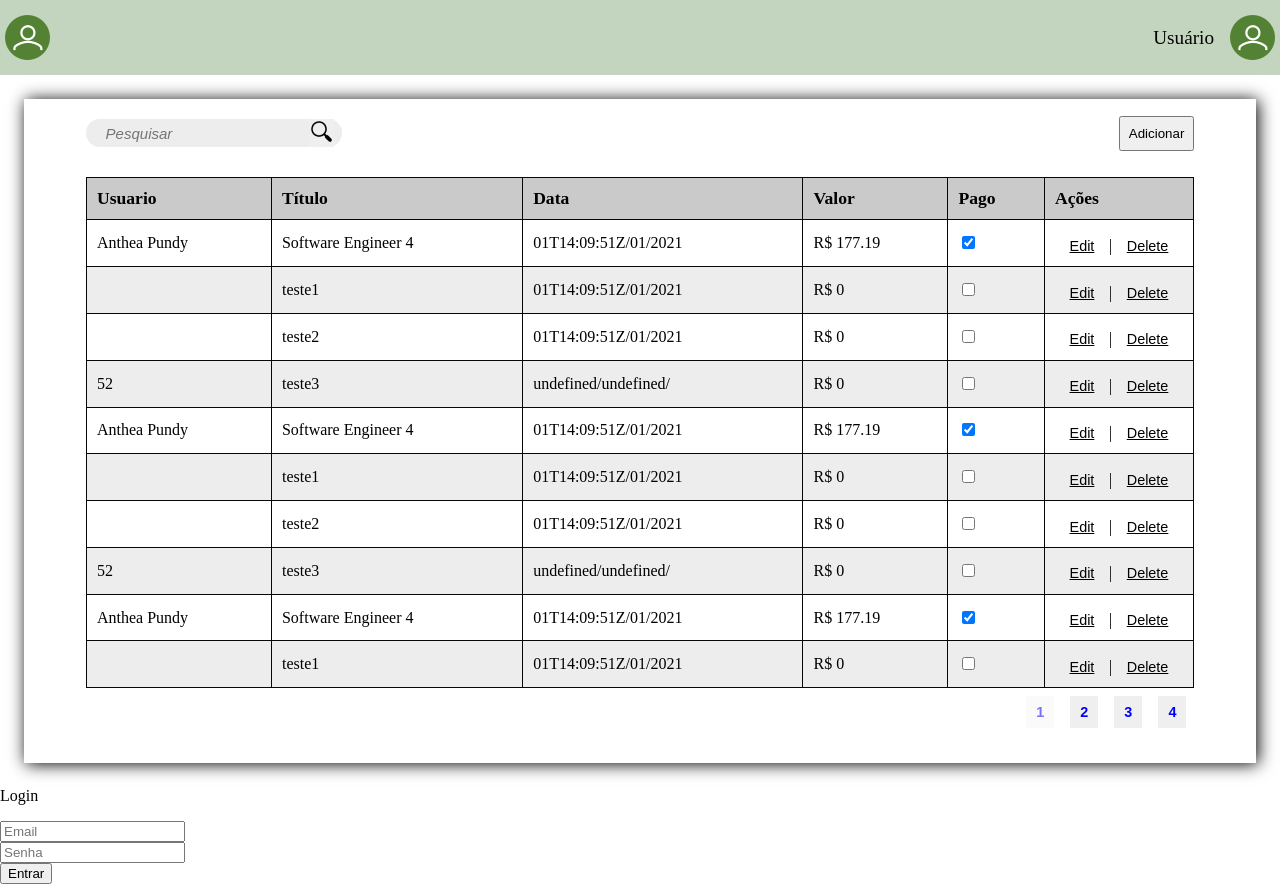
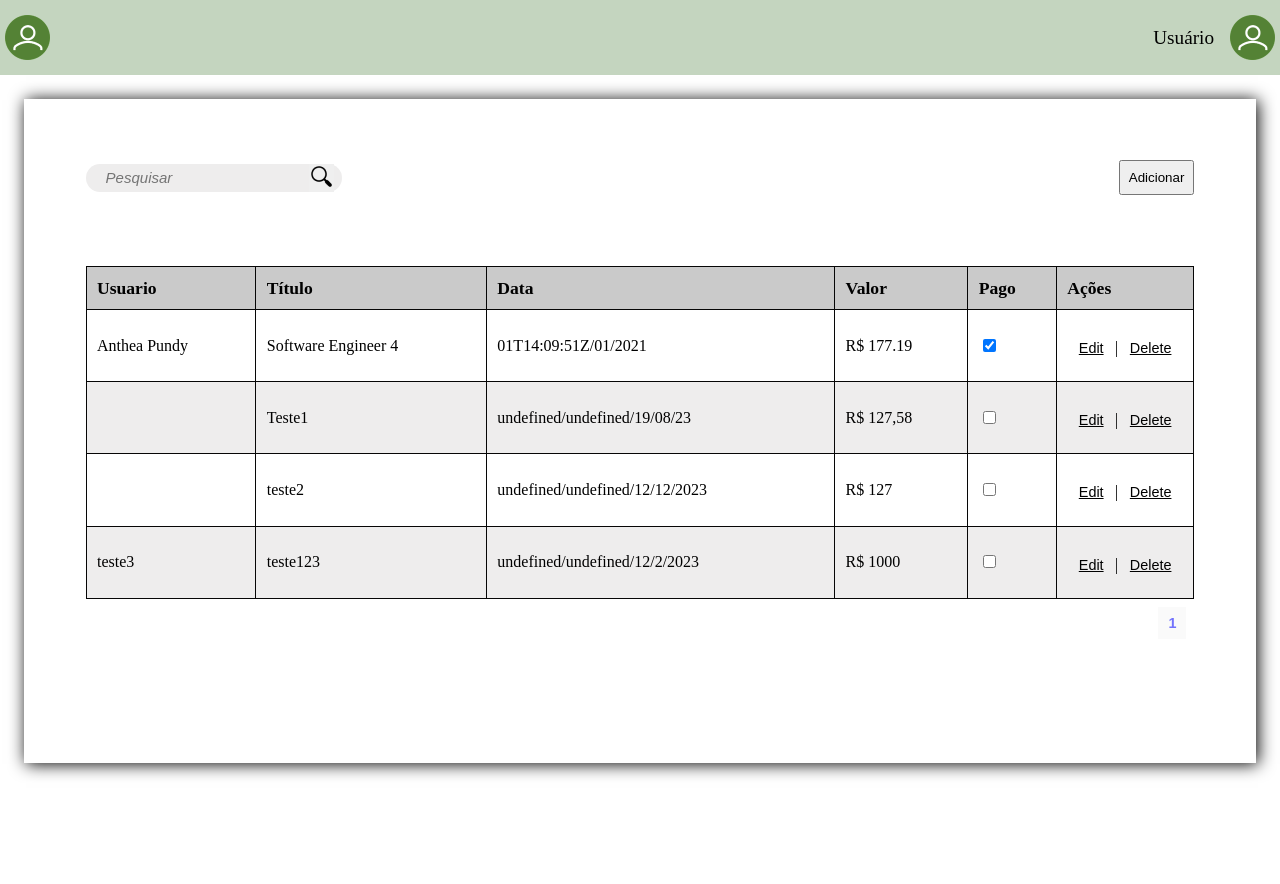
Before and after one commit to Mayaramafioletti/frontend_challenge, an Angular app: page /dashboard in a window 1280 px wide. After the commit the page ends 800 px from the top, so only its background shows below. Built offline with nearby package versions, Linux system fonts and the light colour scheme; data requests are answered from the project's data file.

Commit message:
feat: Adição de novas tasks

```diff
--- a/db.json
+++ b/db.json
@@ -13,309 +13,30 @@
     {
       "id": 6,
       "name": "",
-      "username": "",
-      "title": "teste1",
-      "value": 0,
-      "date": "2021-01-01T14:09:51Z",
+      "username": "Teste2",
+      "title": "Teste1",
+      "value": "127,58",
+      "date": "19/08/23",
       "image": "",
       "isPayed": false
     },
     {
       "id": 7,
       "name": "",
-      "username": "",
+      "username": "teste2",
       "title": "teste2",
-      "value": 0,
-      "date": "2021-01-01T14:09:51Z",
+      "value": "127",
+      "date": "12/12/2023",
       "image": "",
       "isPayed": false
     },
     {
       "id": 8,
-      "name": "52",
+      "name": "teste3",
       "username": "",
-      "title": "teste3",
-      "value": 0,
-      "date": "",
-      "image": "",
-      "isPayed": false
-    },
-    {
-      "id": 5,
-      "name": "Anthea Pundy",
-      "username": "apundy4",
-      "title": "Software Engineer 4",
-      "value": 177.19,
-      "date": "2021-01-01T14:09:51Z",
-      "image": "https://robohash.org/quiaautomnis.png?size=150x150&set=set1",
-      "isPayed": true
-    },
-    {
-      "id": 6,
-      "name": "",
-      "username": "",
-      "title": "teste1",
-      "value": 0,
-      "date": "2021-01-01T14:09:51Z",
-      "image": "",
-      "isPayed": false
-    },
-    {
-      "id": 7,
-      "name": "",
-      "username": "",
-      "title": "teste2",
-      "value": 0,
-      "date": "2021-01-01T14:09:51Z",
-      "image": "",
-      "isPayed": false
-    },
-    {
-      "id": 8,
-      "name": "52",
-      "username": "",
-      "title": "teste3",
-      "value": 0,
-      "date": "",
-      "image": "",
-      "isPayed": false
-    },
-    {
-      "id": 5,
-      "name": "Anthea Pundy",
-      "username": "apundy4",
-      "title": "Software Engineer 4",
-      "value": 177.19,
-      "date": "2021-01-01T14:09:51Z",
-      "image": "https://robohash.org/quiaautomnis.png?size=150x150&set=set1",
-      "isPayed": true
-    },
-    {
-      "id": 6,
-      "name": "",
-      "username": "",
-      "title": "teste1",
-      "value": 0,
-      "date": "2021-01-01T14:09:51Z",
-      "image": "",
-      "isPayed": false
-    },
-    {
-      "id": 7,
-      "name": "",
-      "username": "",
-      "title": "teste2",
-      "value": 0,
-      "date": "2021-01-01T14:09:51Z",
-      "image": "",
-      "isPayed": false
-    },
-    {
-      "id": 8,
-      "name": "52",
-      "username": "",
-      "title": "teste3",
-      "value": 0,
-      "date": "",
-      "image": "",
-      "isPayed": false
-    },
-    {
-      "id": 5,
-      "name": "Anthea Pundy",
-      "username": "apundy4",
-      "title": "Software Engineer 4",
-      "value": 177.19,
-      "date": "2021-01-01T14:09:51Z",
-      "image": "https://robohash.org/quiaautomnis.png?size=150x150&set=set1",
-      "isPayed": true
-    },
-    {
-      "id": 6,
-      "name": "",
-      "username": "",
-      "title": "teste1",
-      "value": 0,
-      "date": "2021-01-01T14:09:51Z",
-      "image": "",
-      "isPayed": false
-    },
-    {
-      "id": 7,
-      "name": "",
-      "username": "",
-      "title": "teste2",
-      "value": 0,
-      "date": "2021-01-01T14:09:51Z",
-      "image": "",
-      "isPayed": false
-    },
-    {
-      "id": 8,
-      "name": "52",
-      "username": "",
-      "title": "teste3",
-      "value": 0,
-      "date": "",
-      "image": "",
-      "isPayed": false
-    },   {
-      "id": 5,
-      "name": "Anthea Pundy",
-      "username": "apundy4",
-      "title": "Software Engineer 4",
-      "value": 177.19,
-      "date": "2021-01-01T14:09:51Z",
-      "image": "https://robohash.org/quiaautomnis.png?size=150x150&set=set1",
-      "isPayed": true
-    },
-    {
-      "id": 6,
-      "name": "",
-      "username": "",
-      "title": "teste1",
-      "value": 0,
-      "date": "2021-01-01T14:09:51Z",
-      "image": "",
-      "isPayed": false
-    },
-    {
-      "id": 7,
-      "name": "",
-      "username": "",
-      "title": "teste2",
-      "value": 0,
-      "date": "2021-01-01T14:09:51Z",
-      "image": "",
-      "isPayed": false
-    },
-    {
-      "id": 8,
-      "name": "52",
-      "username": "",
-      "title": "teste3",
-      "value": 0,
-      "date": "",
-      "image": "",
-      "isPayed": false
-    },
-    {
-      "id": 5,
-      "name": "Anthea Pundy",
-      "username": "apundy4",
-      "title": "Software Engineer 4",
-      "value": 177.19,
-      "date": "2021-01-01T14:09:51Z",
-      "image": "https://robohash.org/quiaautomnis.png?size=150x150&set=set1",
-      "isPayed": true
-    },
-    {
-      "id": 6,
-      "name": "",
-      "username": "",
-      "title": "teste1",
-      "value": 0,
-      "date": "2021-01-01T14:09:51Z",
-      "image": "",
-      "isPayed": false
-    },
-    {
-      "id": 7,
-      "name": "",
-      "username": "",
-      "title": "teste2",
-      "value": 0,
-      "date": "2021-01-01T14:09:51Z",
-      "image": "",
-      "isPayed": false
-    },
-    {
-      "id": 8,
-      "name": "52",
-      "username": "",
-      "title": "teste3",
-      "value": 0,
-      "date": "",
-      "image": "",
-      "isPayed": false
-    },
-    {
-      "id": 5,
-      "name": "Anthea Pundy",
-      "username": "apundy4",
-      "title": "Software Engineer 4",
-      "value": 177.19,
-      "date": "2021-01-01T14:09:51Z",
-      "image": "https://robohash.org/quiaautomnis.png?size=150x150&set=set1",
-      "isPayed": true
-    },
-    {
-      "id": 6,
-      "name": "",
-      "username": "",
-      "title": "teste1",
-      "value": 0,
-      "date": "2021-01-01T14:09:51Z",
-      "image": "",
-      "isPayed": false
-    },
-    {
-      "id": 7,
-      "name": "",
-      "username": "",
-      "title": "teste2",
-      "value": 0,
-      "date": "2021-01-01T14:09:51Z",
-      "image": "",
-      "isPayed": false
-    },
-    {
-      "id": 8,
-      "name": "52",
-      "username": "",
-      "title": "teste3",
-      "value": 0,
-      "date": "",
-      "image": "",
-      "isPayed": false
-    },
-    {
-      "id": 5,
-      "name": "Anthea Pundy",
-      "username": "apundy4",
-      "title": "Software Engineer 4",
-      "value": 177.19,
-      "date": "2021-01-01T14:09:51Z",
-      "image": "https://robohash.org/quiaautomnis.png?size=150x150&set=set1",
-      "isPayed": true
-    },
-    {
-      "id": 6,
-      "name": "",
-      "username": "",
-      "title": "teste1",
-      "value": 0,
-      "date": "2021-01-01T14:09:51Z",
-      "image": "",
-      "isPayed": false
-    },
-    {
-      "id": 7,
-      "name": "",
-      "username": "",
-      "title": "teste2",
-      "value": 0,
-      "date": "2021-01-01T14:09:51Z",
-      "image": "",
-      "isPayed": false
-    },
-    {
-      "id": 8,
-      "name": "52",
-      "username": "",
-      "title": "teste3",
-      "value": 0,
-      "date": "",
+      "title": "teste123",
+      "value": "1000",
+      "date": "12/2/2023",
       "image": "",
       "isPayed": false
     }
--- a/src/app/features/login-page/dashboard/add-box/add-box.component.css
+++ b/src/app/features/login-page/dashboard/add-box/add-box.component.css
@@ -0,0 +1,56 @@
+.overlay {
+  position: fixed;
+  top: 0;
+  left: 0;
+  width: 100%;
+  height: 100%;
+  background-color: rgba(0, 0, 0, 0.6);
+  z-index: 1000;
+  display: flex;
+  justify-content: center;
+  align-items: center;
+}
+#d-color {
+  justify-content: center;
+  display: flex;
+  align-items: center;
+  height: 51vh;
+  margin: 20vh;
+  padding: 30px;
+  border-radius: 30px;
+  background: rgba(255, 255, 255);
+  box-shadow: 2px 1px 1em;
+}
+#login {
+  justify-content: center;
+  display: flex;
+  align-items: center;
+  height: 51vh;
+  border-radius: 30px;
+  background: rgba(71, 124, 58, 0.323);
+}
+.center {
+  text-align: center;
+  margin-bottom: 20px;
+}
+.btn {
+  color: black;
+  background-color: #D9D9D9;
+  border-radius: 30px;
+  height: 4vh;
+  width: 10vw;
+}
+#enviar {
+  margin-top: 30px;
+  display: flex;
+  justify-content: center;
+}
+.form-control {
+  margin-left: 8px;
+  padding: 8px 32px;
+}
+.form-group {
+  display: flex;
+  justify-content: center;
+  margin: 16px;
+}
--- a/src/app/features/login-page/dashboard/add-box/add-box.component.html
+++ b/src/app/features/login-page/dashboard/add-box/add-box.component.html
@@ -1,24 +1,23 @@
-
-  <div class="overlay">
-    <div id="d-color">
-      <div id="login">
-        <div class="col-md-12">
-          <div class="form-group">
-            <i id="login-icon"></i>
-          </div>
-          <p id="text-login">Login</p>
+<div class="overlay" *ngIf="showOverlay">
+  <div id="d-color">
+    <div id="login">
+      <div class="col-md-12">
         <div class="form-group">
-          <input  type="email" class="form-control" id="exampleInputEmail1"
-            aria-describedby="emailHelp" placeholder="Email">
-          </div>
+          <input  class="form-control" [(ngModel)]="newTask.name" placeholder="Usuário">
+        </div>
         <div class="form-group">
-          <input  type="password" class="form-control" id="exampleInputPassword1"
-            placeholder="Senha">
+          <input  class="form-control" [(ngModel)]="newTask.title" placeholder="Título">
+        </div>
+        <div class="form-group">
+          <input  class="form-control" [(ngModel)]="newTask.date" placeholder="Data">
+        </div>
+        <div class="form-group">
+          <input class="form-control" [(ngModel)]="newTask.value" placeholder="Valor">
         </div>
         <div id="enviar">
-          <button  type="submit" class="btn">Entrar</button>
+          <button (click)="addNewTask()" type="submit" class="btn">Salvar</button>
         </div>
       </div>
     </div>
-    </div>
   </div>
+</div>
--- a/src/app/features/login-page/dashboard/add-box/add-box.component.ts
+++ b/src/app/features/login-page/dashboard/add-box/add-box.component.ts
@@ -1,4 +1,6 @@
-import { Component } from '@angular/core';
+import { Component, EventEmitter, Input, Output } from '@angular/core';
+import { ITask } from 'src/app/core/interface/IMock';
+import { TaskService } from 'src/app/core/services/task.service';
 
 @Component({
   selector: 'app-add-box',
@@ -6,5 +8,31 @@ import { Component } from '@angular/core';
   styleUrls: ['./add-box.component.css']
 })
 export class AddBoxComponent {
+  @Input() showOverlay: boolean;
+  @Output() overlayAnswer = new EventEmitter<boolean>();
+  newTask: ITask = {
+    id: 0,
+    name: '',
+    username: '',
+    title: '',
+    value: 0,
+    date: '',
+    image: '',
+    isPayed: false
+  };
+
+  constructor(
+    private taskService: TaskService
+  ) { }
+
+  addNewTask() {
+    this.taskService.postTask(this.newTask).subscribe(
+      (createdTask: ITask) => {;
+      },
+      error => {
+      }
+    );
+    this.overlayAnswer.emit(false);
+  }
 
 }
--- a/src/app/features/login-page/dashboard/dashboard.component.html
+++ b/src/app/features/login-page/dashboard/dashboard.component.html
@@ -1,3 +1,4 @@
+<div  >
   <app-menu></app-menu>
   <div id="background">
     <div id="dashboard">
@@ -8,7 +9,7 @@
             <button type="submit" class="btn"><i class="search" aria-hidden="true"></i></button>
           </div>
         </form>
-      <button id="add">Adicionar</button>
+        <button id="add" (click)="addTask()">Adicionar</button>
       </div>
       <table class="tabela">
         <thead>
@@ -41,8 +42,10 @@
         </tbody>
       </table>
       <div class="pagination">
-      <button *ngFor="let page of pageNumbers" [disabled]="page === pageIndex" (click)="goToPage(page)">{{ page + 1 }}</button>
+        <button *ngFor="let page of pageNumbers" [disabled]="page === pageIndex" (click)="goToPage(page)">{{ page + 1
+          }}</button>
       </div>
     </div>
   </div>
-<app-add-box></app-add-box>
+</div>
+<app-add-box (overlayAnswer)="closeAddBox()" [showOverlay]="overlayAddTask"></app-add-box>
--- a/src/app/features/login-page/dashboard/dashboard.component.ts
+++ b/src/app/features/login-page/dashboard/dashboard.component.ts
@@ -1,5 +1,5 @@
 import { Component } from '@angular/core';
-import { ITask, ITasks } from 'src/app/core/interface/IMock';
+import { ITask } from 'src/app/core/interface/IMock';
 import { TaskService } from 'src/app/core/services/task.service';
 
 @Component({
@@ -14,16 +14,7 @@ export class DashboardComponent {
   pageIndex = 0;
   totalPages = 0;
   pageNumbers: number[] = [];
-  newTask: ITask = {
-    id: 0,
-    name: '52',
-    username: '',
-    title: '',
-    value: 0,
-    date: '',
-    image: '',
-    isPayed: false
-  };
+  overlayAddTask: boolean = false;
 
   constructor(
     private taskService: TaskService
@@ -41,7 +32,6 @@ export class DashboardComponent {
         this.updatePagination();
       },
       error => {
-        console.error('Error getting tasks:', error);
       }
     );
   }
@@ -61,26 +51,13 @@ export class DashboardComponent {
     this.pageIndex = page;
     this.updatePagination();
   }
-  // addTask() {
-  //   this.taskService.postTask(this.newTask).subscribe(
-  //     (createdTask: ITask) => {
-  //       console.log('New task created:', createdTask);
-  //       // Limpe os campos do formulário ou faça qualquer outra ação necessária
-  //       this.newTask = {
-  //         id: 0,
-  //         name: '',
-  //         username: '',
-  //         title: '',
-  //         value: 0,
-  //         date: '',
-  //         image: '',
-  //         isPayed: false
-  //       };
-  //     },
-  //     error => {
-  //       console.error('Error creating task:', error);
-  //     }
-  //   );
-  // }
+
+  addTask(): void {
+    this.overlayAddTask = true;
+  }
+  closeAddBox(): void {
+    this.getTasks();
+    this.overlayAddTask = false;
+  }
 
 }
--- a/src/app/features/login-page/login-page.component.html
+++ b/src/app/features/login-page/login-page.component.html
@@ -8,11 +8,11 @@
           </div>
           <p id="text-login">Login</p>
         <div class="form-group">
-          <input  type="email" class="form-control" id="exampleInputEmail1"
+          <input  type="email" class="form-control"
             aria-describedby="emailHelp" placeholder="Email">
           </div>
         <div class="form-group">
-          <input  type="password" class="form-control" id="exampleInputPassword1"
+          <input  type="password" class="form-control"
             placeholder="Senha">
         </div>
         <div id="enviar">
--- a/tsconfig.json
+++ b/tsconfig.json
@@ -28,6 +28,7 @@
     "enableI18nLegacyMessageIdFormat": false,
     "strictInjectionParameters": true,
     "strictInputAccessModifiers": true,
-    "strictTemplates": true
+    "strictTemplates": true,
+    "strictPropertyInitialization": false
   }
 }
```
Lines whose indentation alone changed are shown as unchanged.
